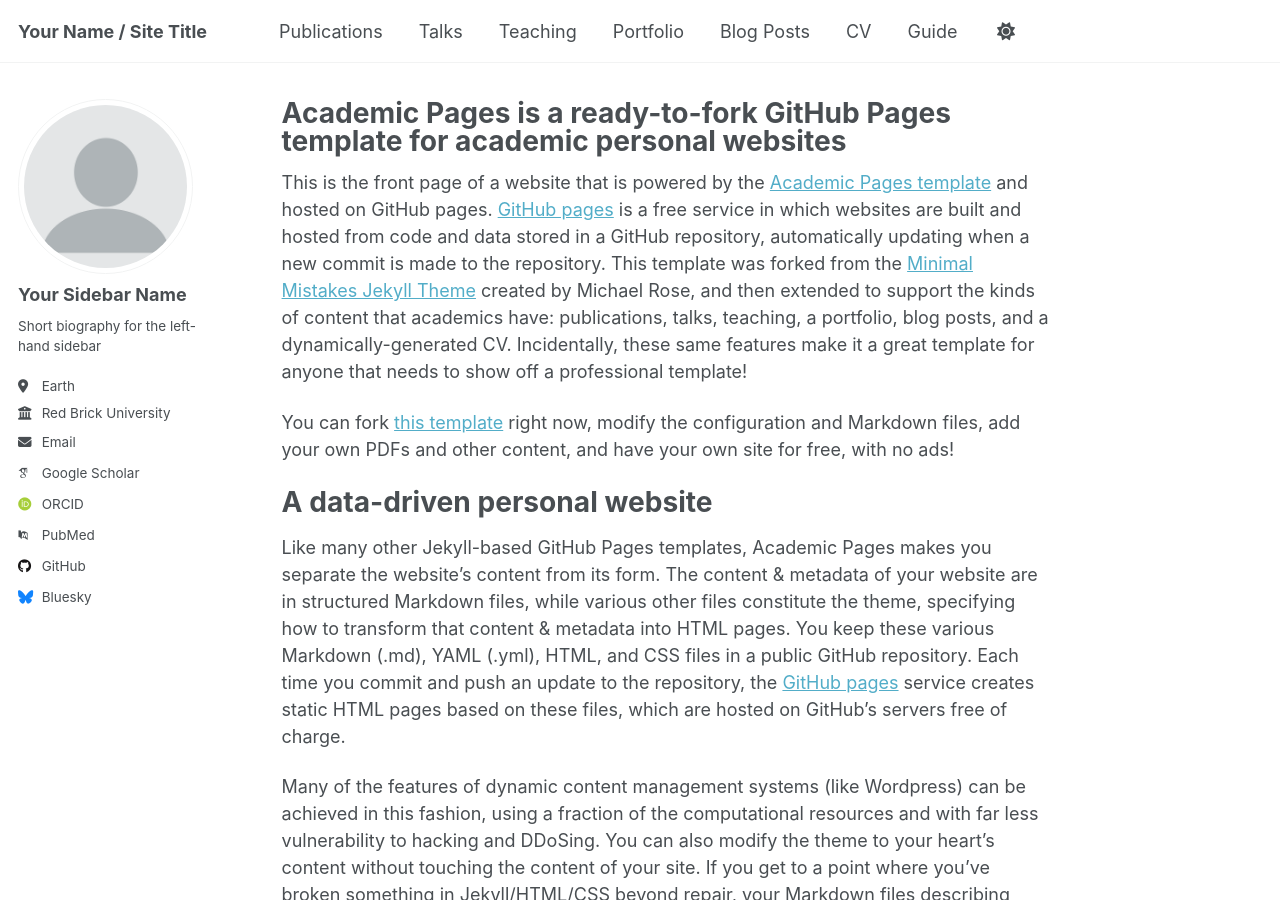
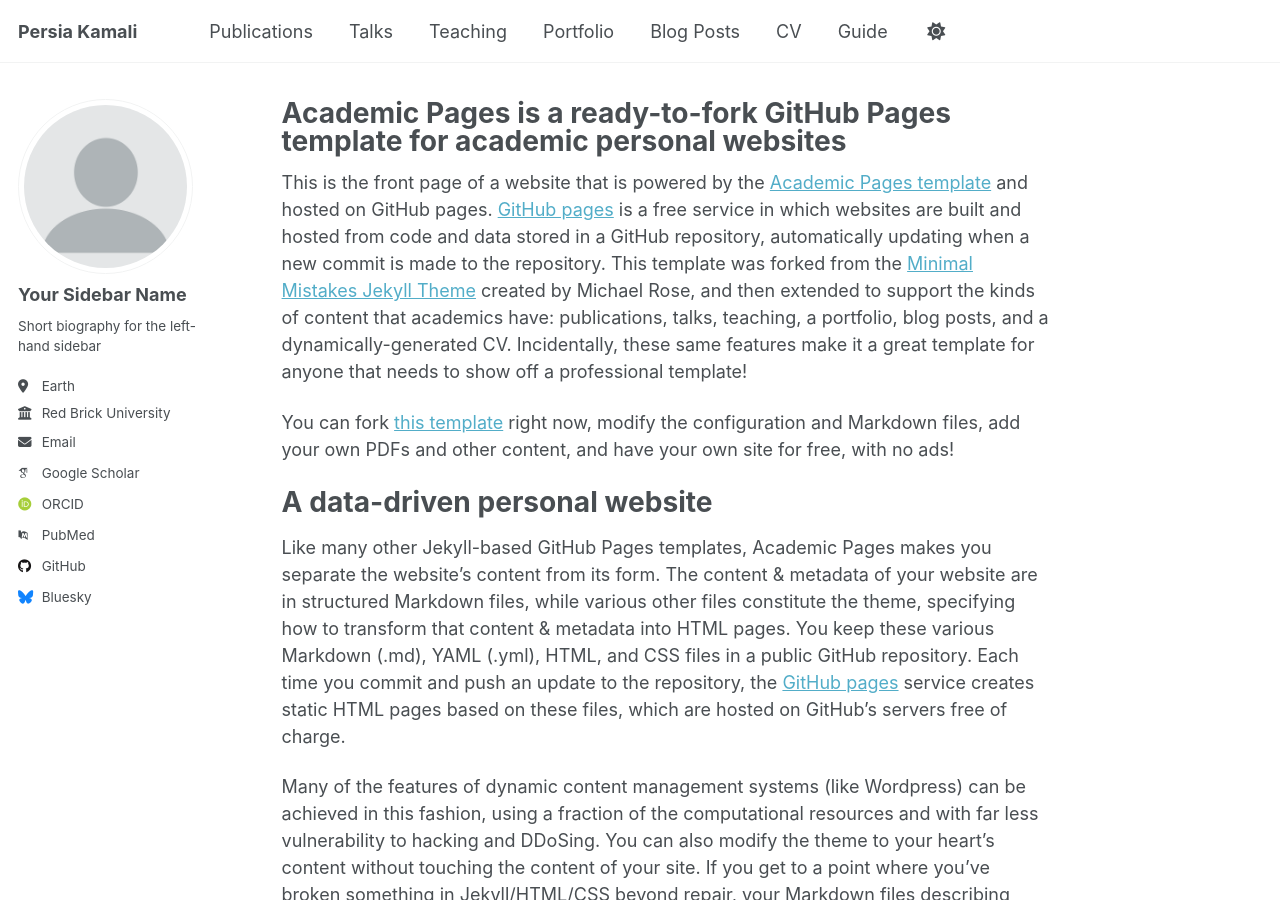
Before and after one commit to PersiaKamali/persiakamali.github.io, a Jekyll site: the page built from _pages/about.md, in a window 1280 px wide and 900 px high. Built offline with Jekyll 4.4.1, drawn with Linux system fonts in a browser that asks for light colours; some web fonts are replaced; a script that is not in the unit is left out.

Commit message:
Change site title to 'Persia Kamali'
Updated the site title to 'Persia Kamali'.

```diff
--- a/_config.yml
+++ b/_config.yml
@@ -9,7 +9,7 @@
 # Basic Site Settings
 locale                   : "en-US"
 site_theme               : "default" # Currently available options are "default", "air"
-title                    : "Your Name / Site Title"
+title                    : "Persia Kamali"
 title_separator          : "-"
 name                     : &name "Your Name"
 description              : &description "Your Name's academic portfolio"   # Update this with a general description of your site, this is the default if not overridden by a page
```
